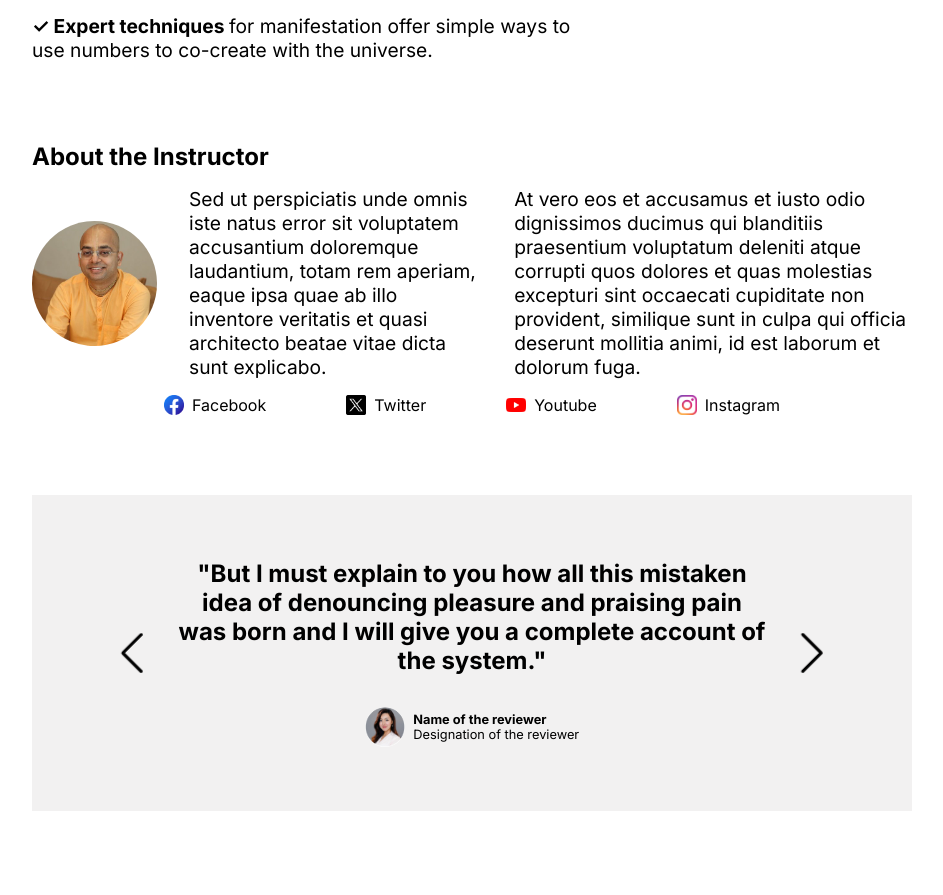
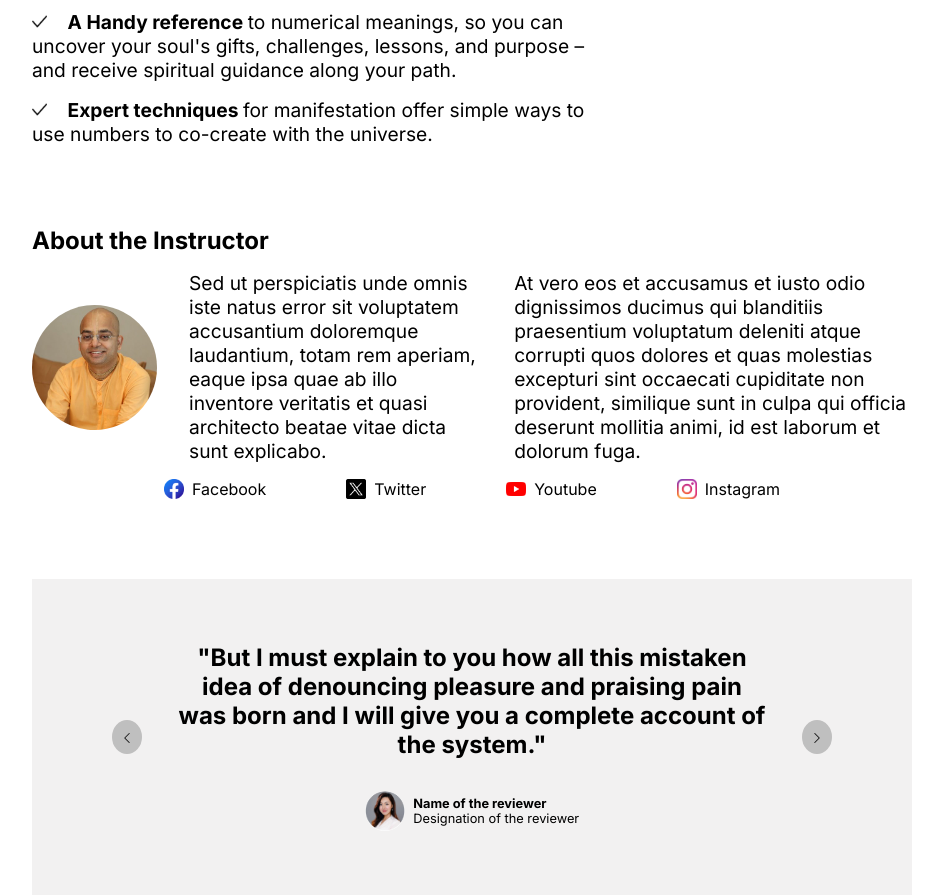
Before and after one commit to abhishekdasz/CourseWebsite, a Next.js app: page / in a window 1280 px wide. Shown: the part 1507-2402 px from the top of the page, without its empty margins (168-1111 px from the left). Before the commit the page ends 2318 px from the top, so only its background shows below. Built offline with nearby package versions, Linux system fonts and the light colour scheme.

Commit message:
added expectations image

```diff
--- a/src/app/global.scss
+++ b/src/app/global.scss
@@ -85,6 +85,12 @@
                     display: flex;
                     flex-direction: column;
                     gap: 1rem;
+
+                    img
+                    {
+                        height: 15px;
+                        margin-right: 1rem;
+                    }
                 }
             }
         }
@@ -158,6 +164,7 @@
             align-items: center;
             justify-content: center;
             gap: 0.5rem;
+            cursor: pointer;
         }
         img
         {
@@ -219,5 +226,17 @@
         position: absolute;
         width: 100%;
         padding: 5rem;
+
+        .arrow
+        {
+            background: #80808073;
+            padding: 7px 10px;
+            border-radius: 50%;
+            cursor: pointer;
+            img
+            {
+                height: 10px;
+            }
+        }
     }
 }
--- a/src/app/page.js
+++ b/src/app/page.js
@@ -61,7 +61,7 @@ const Page = () => {
               <h2> What to expect from the course </h2>
               <ul className="expectations">
                 {course.what_to_expect.list_items.map((item, index) => (
-                  <p key={index}> ✓ {item} </p>
+                  <p key={index}> <img src="/check.png" alt="check" /> {item} </p>
                 ))}
               </ul>
             </div>
@@ -74,7 +74,7 @@ const Page = () => {
               <ul className="topics">
                 {course.key_topics.heading.map((heading, index) => (
                 <div key={index}>
-                  <p> <b> ✓ {heading} </b> {course.key_topics.details[index]} </p>
+                  <p> <b> <img src="/check.png" alt="check" /> {heading} </b> {course.key_topics.details[index]} </p>
                 </div>
                 ))}
               </ul>
@@ -132,8 +132,9 @@ const Page = () => {
         )}
 
         <div className="arrows">
-          <img src="/left-arrow.png" alt="leftArrow" />
-          <img src="/right-arrow.png" alt="rightArrow" />
+          <div className="arrow"> <img src="/left-arrow.png" alt="leftArrow" /> </div>
+          <div className="arrow"> <img src="/right-arrow.png" alt="rightArrow" /> </div>
+
         </div>
       </div>
 
```
Also changed, not shown: public/check.png (added).
